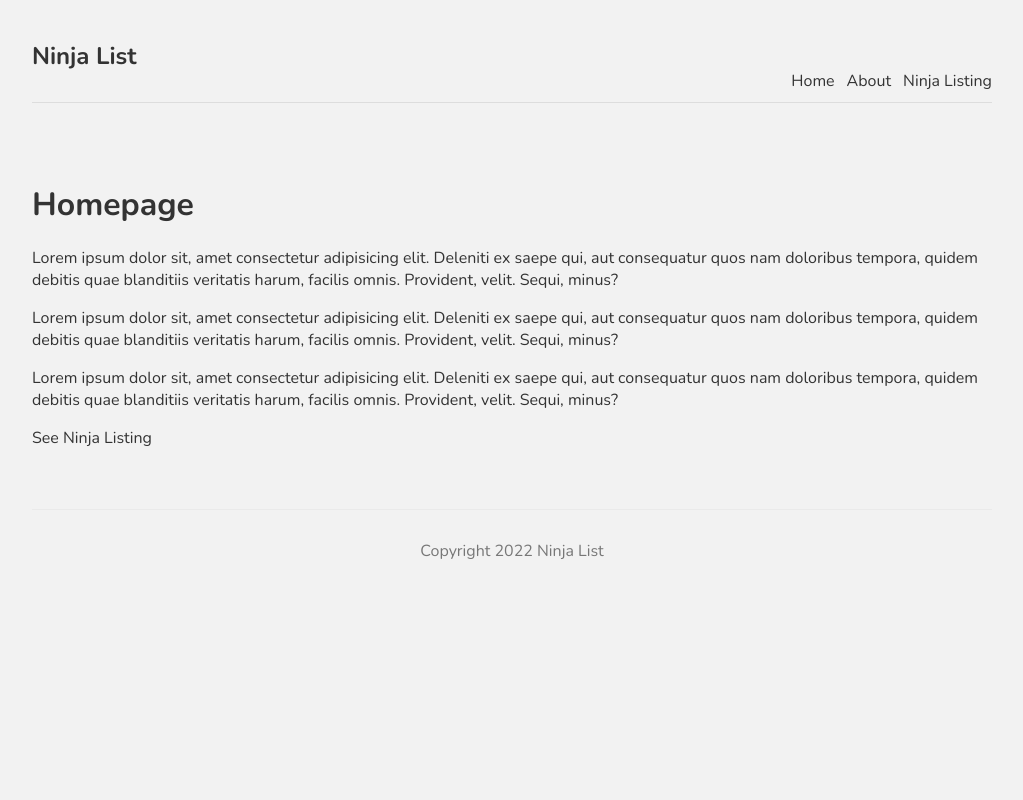
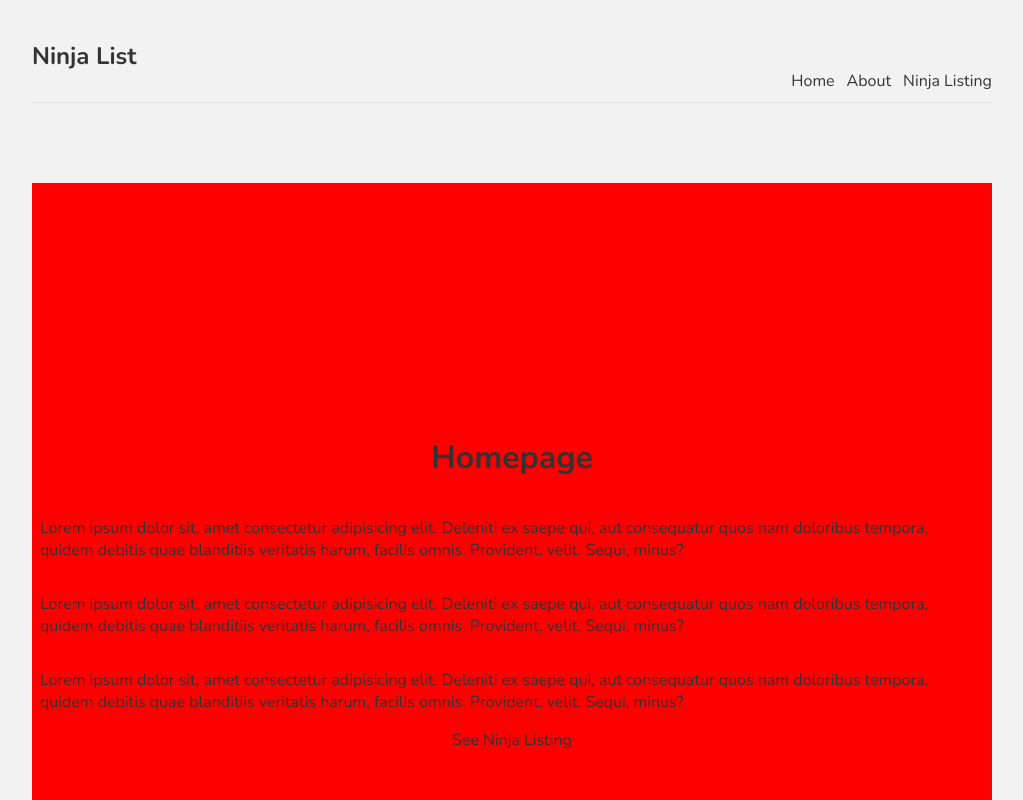
Before and after one commit to capmahin/Nextjs-Tutorials, a Next.js app: page / in a window 1280 px wide. Shown: the top 800 px of the page, without its empty margins (128-1151 px from the left). Built offline with nearby package versions, Linux system fonts and the light colour scheme.

Commit message:
Add color in home.module.css

```diff
--- a/pages/index.js
+++ b/pages/index.js
@@ -9,7 +9,7 @@
 
 export default function Home() {
   return (
-    <div>
+    <div className={styles.container}>
 
       <h1>Homepage</h1>
       <p>Lorem ipsum dolor sit, amet consectetur adipisicing elit. Deleniti ex saepe qui, aut consequatur quos nam doloribus tempora, quidem debitis quae blanditiis veritatis harum, facilis omnis. Provident, velit. Sequi, minus?</p>
--- a/styles/Home.module.css
+++ b/styles/Home.module.css
@@ -1,3 +1,13 @@
+.container{
+  background: red;
+  min-height: 100vh;
+  padding: 0 0.5rem;
+  display: flex;
+  flex-direction: column;
+  justify-content: center;
+  align-items: center;
+}
+
 .main {
   display: flex;
   flex-direction: column;
```
